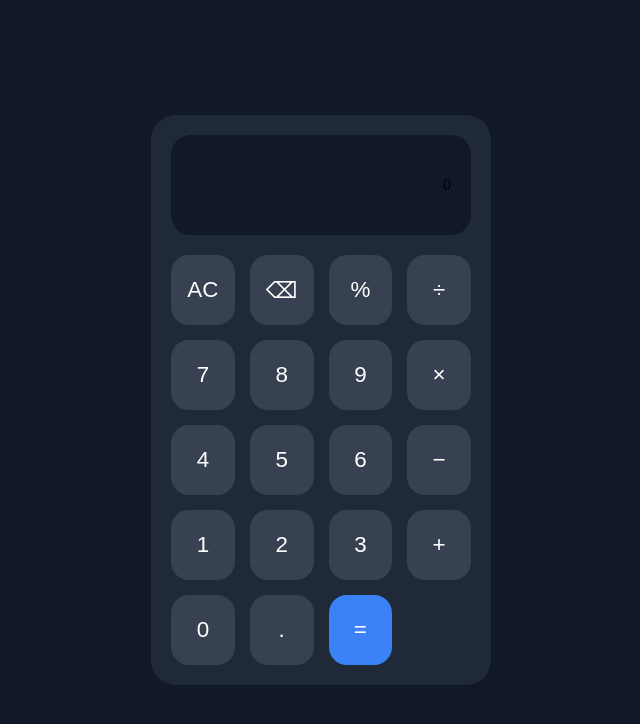
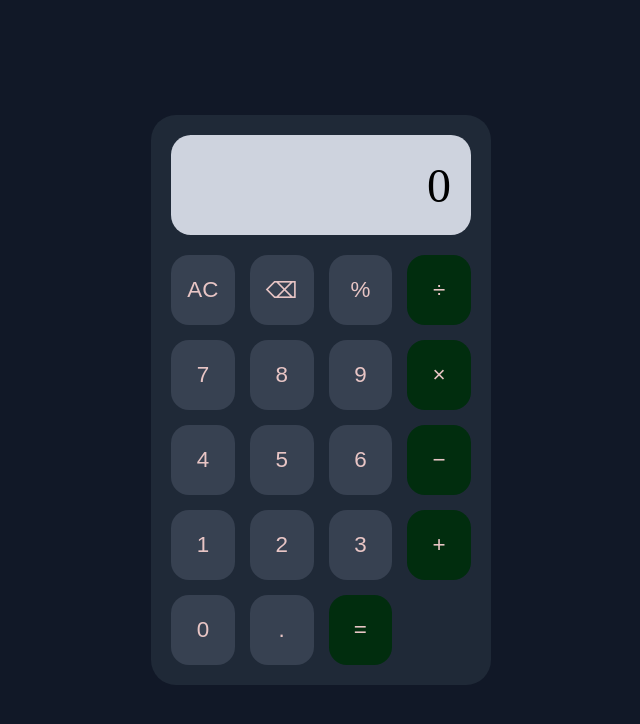
Before and after one commit to adanfrancisco/2026-eest2-componente, a React (Vite) app: page / in a window 1280 px wide. Shown: the top 724 px of the page, without its empty margins (319-959 px from the left). Built offline with nearby package versions, Linux system fonts and the light colour scheme.

Commit message:
acumulador

```diff
--- a/src/componentes/calculadora/Calculadora.jsx
+++ b/src/componentes/calculadora/Calculadora.jsx
@@ -1,39 +1,53 @@
-import './Calculadora.css';
+import { useState } from "react";
+import "./calculadora.css";
+
 const Calculadora = () => {
+    const [display, setDisplay] = useState('0');
+
+  const handleNumber = (num) => {
+      display === '0'
+          ? setDisplay(num)
+          : setDisplay(display + num)
+  };
+
   return (
     <>
-        <div class="calculator">
-          <div class="display">
-            <span id="display">0</span>
+      <div className="calculator">
+        <div className="display">
+          <span id="display">{display}</span>
         </div>
-          <div class="buttons">
-            <button class="btn action clear">AC</button>
-            <button class="btn action delete">⌫</button>
-            <button class="btn action percent">%</button>
-            <button class="btn operator divide">÷</button>
 
-            <button class="btn number">7</button>
-            <button class="btn number">8</button>
-            <button class="btn number">9</button>
-            <button class="btn operator">×</button>
+        <div className="buttons">
+          <button className="btn action clear">AC</button>
+          <button className="btn action delete">⌫</button>
+          <button className="btn action percent">%</button>
+          <button className="btn operator divide">÷</button>
+          <button onClick={()=>handleNumber("7")} className="btn number">
+            7
+          </button>
+          <button onClick={() => handleNumber("8")} className="btn number">
+            8
+          </button>
+          <button className="btn number">9</button>
+          <button className="btn operator">×</button>
 
-            <button class="btn number">4</button>
-            <button class="btn number">5</button>
-            <button class="btn number">6</button>
-            <button class="btn operator">−</button>
+          <button className="btn number">4</button>
+          <button className="btn number">5</button>
+          <button className="btn number">6</button>
+          <button className="btn operator">−</button>
 
-            <button class="btn number">1</button>
-            <button class="btn number">2</button>
-            <button class="btn number">3</button>
-            <button class="btn operator">+</button>
+          <button className="btn number">1</button>
+          <button className="btn number">2</button>
+          <button className="btn number">3</button>
+          <button className="btn operator">+</button>
 
-            <button class="btn number zero">0</button>
-            <button class="btn decimal">.</button>
-            <button class="btn equals">=</button>
+          <button className="btn number zero">0</button>
+          <button className="btn decimal">.</button>
+          <button className="btn equals">=</button>
         </div>
       </div>
     </>
   );
-}
+};
 
-export default Calculadora
+export default Calculadora;
--- a/src/componentes/calculadora/calculadora.css
+++ b/src/componentes/calculadora/calculadora.css
@@ -21,8 +21,9 @@ body {
 
 .display {
     width: 100%;
+    font-size: 3.0rem;
     height: 100px;
-    background: #111827;
+    background: #ced3de;
     border-radius: 20px;
     margin-bottom: 20px;
     display: flex;
@@ -41,7 +42,7 @@ body {
     border: none;
     border-radius: 18px;
     background: #374151;
-    color: #ffffff;
+    color: #e8c5c5;
     font-size: 1.4rem;
     cursor: pointer;
     transition: all 0.2s ease;
@@ -55,7 +56,7 @@ body {
     transform: scale(0.96);
 }
 
-operator,
+.operator,
 .equals {
-    background: #3b82f6;
+    background: #012d0e;
 }
```
Lines whose indentation alone changed are shown as unchanged.
